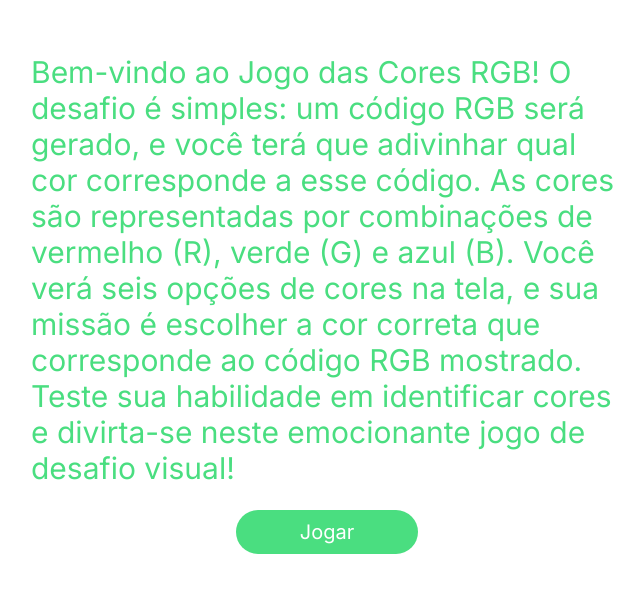
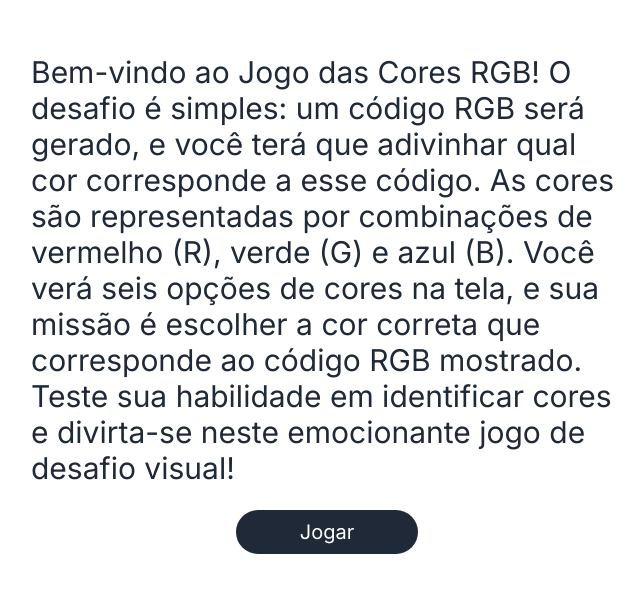
Before and after one commit to HenriqueMelo2007/colors-game, a Next.js app: page / in a window 1280 px wide. Shown: the part 108-700 px from the top of the page, without its empty margins (313-957 px from the left). Built offline with nearby package versions, Linux system fonts and the light colour scheme.

Commit message:
modifica a cor do texto

```diff
--- a/src/app/page.tsx
+++ b/src/app/page.tsx
@@ -3,10 +3,10 @@ import Link from "next/link"
 export default function Home () {
   return (
     <div className="w-screen h-screen flex items-center justify-center flex-col px-80">
-        <p className="text-green-400 text-3xl m-6">Bem-vindo ao Jogo das Cores RGB!
+        <p className="text-gray-800 text-3xl m-6">Bem-vindo ao Jogo das Cores RGB!
            O desafio é simples: um código RGB será gerado, e você terá que adivinhar qual cor corresponde a esse código. As cores são representadas por combinações de vermelho (R), verde (G) e azul (B). Você verá seis opções de cores na tela, e sua missão é escolher a cor correta que corresponde ao código RGB mostrado.
            Teste sua habilidade em identificar cores e divirta-se neste emocionante jogo de desafio visual!</p>
-        <Link href='/jogar' className="bg-green-400 rounded-3xl py-2 px-16 text-xl">Jogar</Link>
+        <Link href='/jogar' className="bg-gray-800 rounded-3xl py-2 px-16 text-xl">Jogar</Link>
     </div>
   )
 }
```
